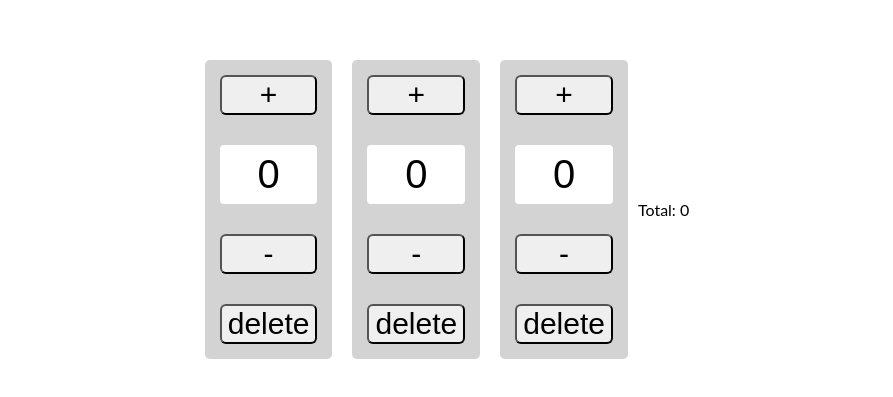
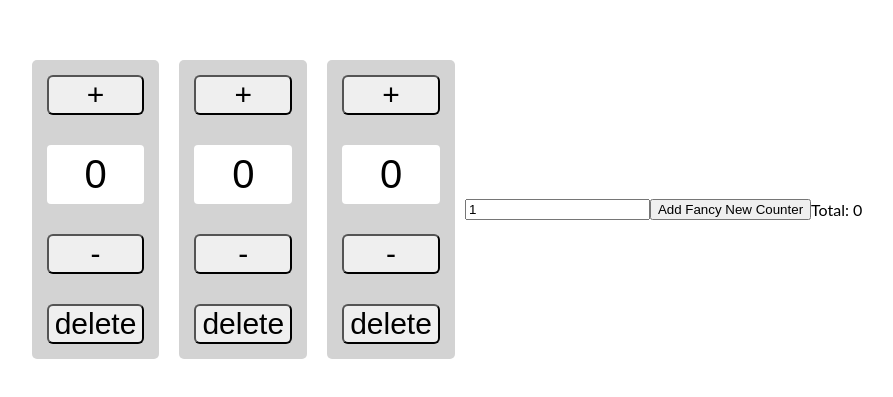
Before and after one commit to sf-golden-bears-2017/react_counters_challenge, a React (Create React App) app: page / in a window 1280 px wide. Shown: the part 191-588 px from the top of the page, without its empty margins (198-1091 px from the left). Built offline with nearby package versions, Linux system fonts and the light colour scheme.

Commit message:
Add Fancy New Button button added.

```diff
--- a/src/App.js
+++ b/src/App.js
@@ -11,12 +11,21 @@ class App extends React.Component {
         { count: 0, changeBy: 1 },
         { count: 0, changeBy: 2 },
         { count: 0, changeBy: 3 }
-      ]
+      ],
+      newChangeBy: 1
     }
 
     this.increment = this.increment.bind(this)
     this.decrement = this.decrement.bind(this)
     this.remove = this.remove.bind(this)
+    this.addNewCounter = this.addNewCounter.bind(this)
+    this.setNewChangeBy = this.setNewChangeBy.bind(this)
+  }
+
+  addNewCounter(event) {
+    event.preventDefault()
+    this.state.counters.push({count: 0, changeBy: this.state.newChangeBy})
+    this.setState({ counters: this.state.counters })
   }
 
   remove(index) {
@@ -44,6 +53,10 @@ total() {
   }, 0)
 }
 
+setNewChangeBy(event) {
+  this.setState({newChangeBy: Number(event.target.value)})
+}
+
   render() {
     return (
       <div className="page-center-frame">
@@ -56,6 +69,16 @@ total() {
           remove={() => this.remove(index)}
          />
       )}
+      <form action="" onSubmit={this.addNewCounter}>
+        <input
+          type="number"
+          onChange={this.setNewChangeBy}
+          value={this.state.newChangeBy}
+        />
+        <button>
+        Add Fancy New Counter
+        </button>
+      </form>
       <p>
         Total: { this.total()}
       </p>
--- a/src/Counter.js
+++ b/src/Counter.js
@@ -1,9 +1,8 @@
 import React from 'react';
 import './Counter.css';
 import './Counter.css';
+
 class Counter extends React.Component {
-
-
   render() {
     return (
       <div className="counter">
```
